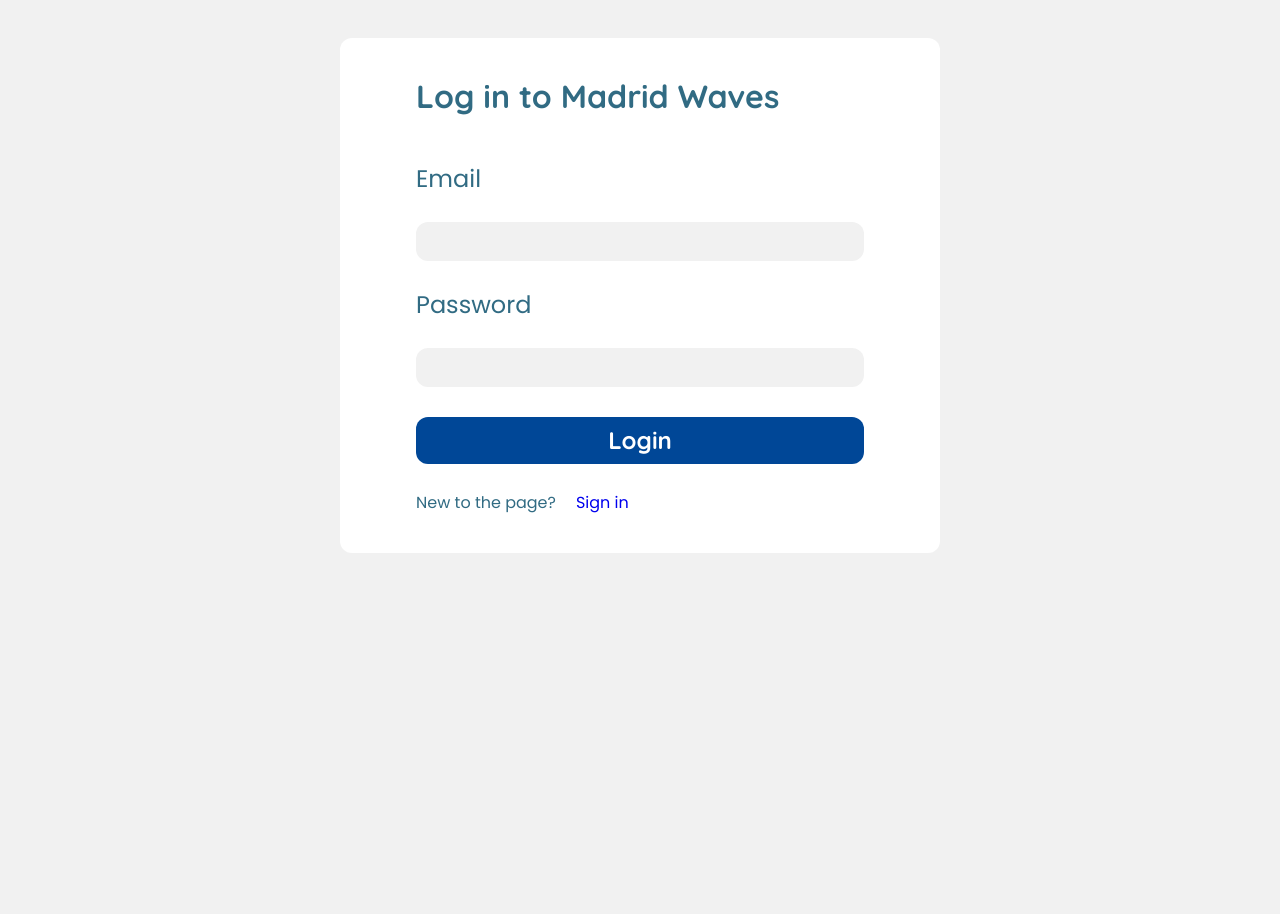
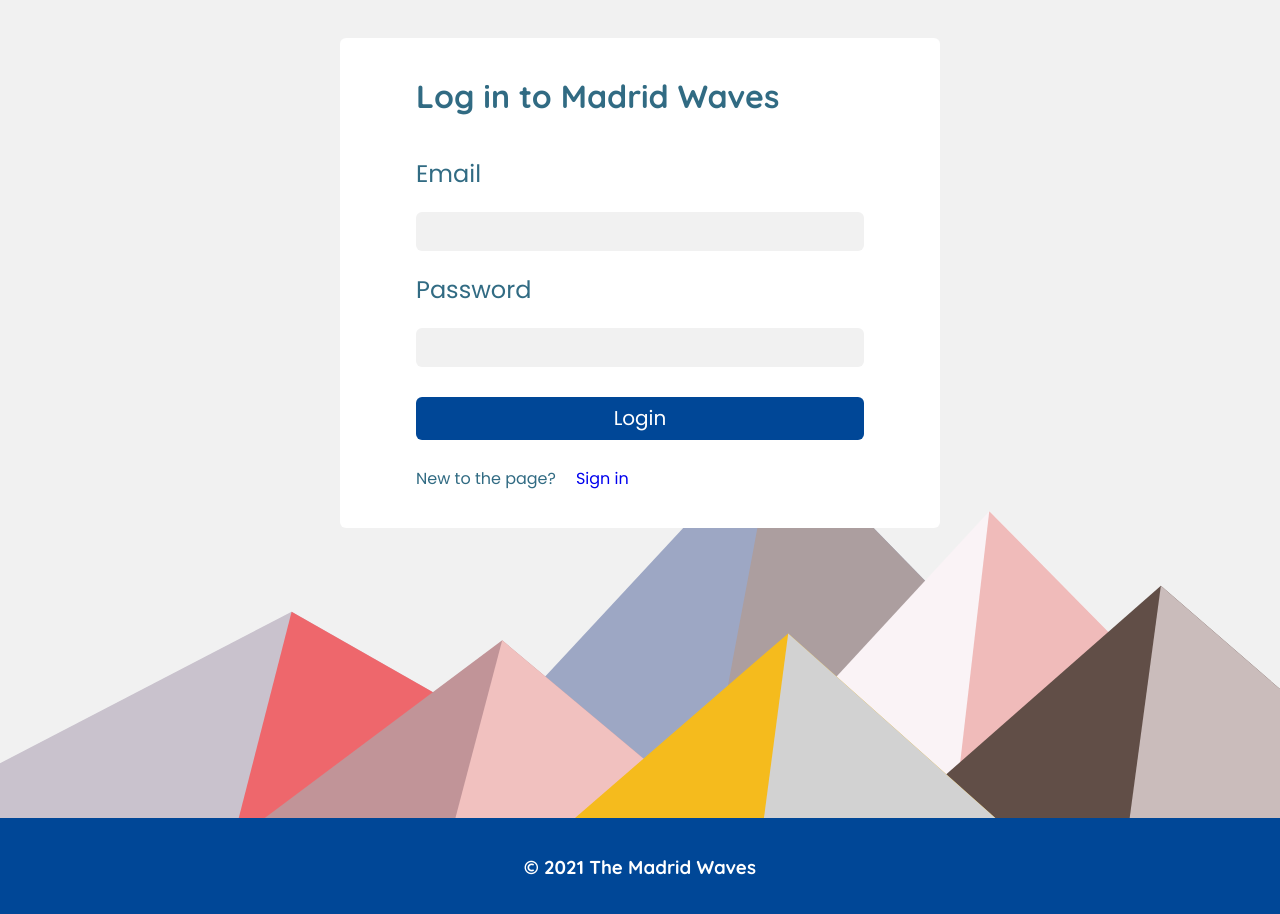
Before and after one commit to BrightonJoel/Madrid-Waves, a React (Create React App) app in the folder frontend/: page /login in a window 1280 px wide. Shown: the part 160-1074 px from the top of the page. Before the commit the page ends 800 px from the top, so only its background shows below. Built offline with nearby package versions, Linux system fonts and the light colour scheme.

Commit message:
Added svg Background

```diff
--- a/frontend/src/App.js
+++ b/frontend/src/App.js
@@ -4,28 +4,31 @@ import { BrowserRouter as Router, Route, Switch } from "react-router-dom"
 import HomePage from "./pages/HomePage"
 import SignUp from "./pages/AuthPages/SignUp"
 import Login from "./pages/AuthPages/Login"
-import Header from "./components/Header/Header"
 import Theme from "./styles/theme"
+import Footer from "./components/Footer/Footer"
 
 import { AuthProvider } from "./context/AuthContext"
+import Header from "./components/Header/Header"
 
 function App() {
   return (
     <Router>
       <AuthProvider>
         <Theme>
-          <Header />
           <Switch>
             <Route path='/signup'>
+              <Header />
               <SignUp />
             </Route>
             <Route path='/login'>
+              <Header />
               <Login />
             </Route>
             <Route exact path='/'>
               <HomePage />
             </Route>
           </Switch>
+          <Footer />
         </Theme>
       </AuthProvider>
     </Router>
--- /dev/null
+++ b/frontend/src/components/Footer/Footer.js
@@ -0,0 +1,12 @@
+import React from "react"
+
+// Styles
+import { FooterStyled } from "./FooterStyles"
+
+export default function Footer() {
+  return (
+    <FooterStyled>
+      <h3>© 2021 The Madrid Waves </h3>
+    </FooterStyled>
+  )
+}
--- /dev/null
+++ b/frontend/src/components/Footer/FooterStyles.js
@@ -0,0 +1,10 @@
+import styled from "styled-components"
+
+export const FooterStyled = styled.footer`
+  height: 100px;
+  display: flex;
+  justify-content: center;
+  align-items: center;
+  background-color: ${({ theme }) => theme.colors.primaryBlue};
+  color: ${({ theme }) => theme.colors.neutral};
+`
--- a/frontend/src/pages/AuthPages/AuthPageStyles.js
+++ b/frontend/src/pages/AuthPages/AuthPageStyles.js
@@ -1,4 +1,17 @@
 import styled from "styled-components"
+
+export const Background = styled.div`
+  background-image: url(/img/flat-mountains.svg);
+  background-attachment: fixed;
+  background-repeat: no-repeat;
+  background-position: bottom;
+  background-size: cover;
+  padding: 0px;
+  height: 780px;
+  @media (max-width: 768px) {
+    background: none;
+  }
+`
 
 export const Container = styled.main`
   margin: 48px auto;
@@ -6,7 +19,7 @@ export const Container = styled.main`
   max-width: 90%;
   background-color: ${({ theme }) => theme.colors.neutral};
   padding: 40px 20px;
-  border-radius: 12px;
+  border-radius: 6px;
 
   h2 {
     text-align: left;
@@ -37,7 +50,7 @@ export const Wrapper = styled.div`
 export const Label = styled.label`
   display: block;
   font-size: 24px;
-  padding: 30px 0;
+  padding: 25px 0;
 
   @media (max-width: 768px) {
     font-size: 18px;
@@ -50,7 +63,7 @@ export const Input = styled.input`
   padding: 10px 20px;
   background-color: #f1f1f1;
   border: none;
-  border-radius: 12px;
+  border-radius: 6px;
 
   &:focus {
     outline: 2px dotted ${({ theme }) => theme.colors.primaryBlue};
--- a/frontend/src/pages/AuthPages/Login.js
+++ b/frontend/src/pages/AuthPages/Login.js
@@ -6,6 +6,7 @@ import { useAuth } from "../../context/AuthContext"
 
 // styles
 import {
+  Background,
   Container,
   Wrapper,
   Label,
@@ -44,10 +45,14 @@ export default function Login() {
     saveUser(data)
 
     if (error === "Logout and try again") {
+      emailRef.current.value = ""
+      passwordRef.current.value = ""
       setNavigateLink("/logout")
       setErrorMsg(error)
       setLoading(loading)
     } else if (error) {
+      emailRef.current.value = ""
+      passwordRef.current.value = ""
       setLoading(loading)
       setErrorMsg(error)
     } else {
@@ -57,6 +62,7 @@ export default function Login() {
   }
 
   return (
+    <Background>
       <Container>
         <Wrapper>
           <h2>Log in to Madrid Waves</h2>
@@ -110,5 +116,6 @@ export default function Login() {
           <Link to='/signup'>Sign in</Link>
         </Wrapper>
       </Container>
+    </Background>
   )
 }
--- a/frontend/src/pages/AuthPages/SignUp.js
+++ b/frontend/src/pages/AuthPages/SignUp.js
@@ -5,6 +5,7 @@ import { useAuth } from "../../context/AuthContext"
 
 // styles
 import {
+  Background,
   Container,
   Wrapper,
   Label,
@@ -52,6 +53,7 @@ export default function SignUp() {
   }
 
   return (
+    <Background>
       <Container>
         <Wrapper>
           {loading && <p>loading.....</p>}
@@ -94,5 +96,6 @@ export default function SignUp() {
           <Link to='/login'>Login</Link>
         </Wrapper>
       </Container>
+    </Background>
   )
 }
--- a/frontend/src/styles/GlobalComponents/Button.js
+++ b/frontend/src/styles/GlobalComponents/Button.js
@@ -3,13 +3,14 @@ import styled from "styled-components"
 export const Button = styled.button`
   padding: 10px 20px;
   background-color: ${({ bg }) => bg};
-  border-radius: 12px;
+  border-radius: 6px;
   color: ${({ clr }) => clr};
   margin: ${({ mt }) => mt} 0px;
   width: ${({ w }) => w};
-  font-size: 24px;
+  font-size: 20px;
   border: none;
   cursor: pointer;
+  transition: 100ms;
 
   &:hover {
     transform: scale(0.98);
--- a/frontend/src/styles/globals.js
+++ b/frontend/src/styles/globals.js
@@ -21,7 +21,7 @@ const GlobalStyles = createGlobalStyle`
         cursor: default;
     }
 
-    h1, h2, h3, h4, h5, h6, button {
+    h1, h2, h3, h4, h5, h6 {
         margin: 0;
         font-family: ${({ theme }) => theme.fonts.primary};
         font-weight: 700;
@@ -29,6 +29,10 @@ const GlobalStyles = createGlobalStyle`
 
     a {
         text-decoration: none;
+
+        &:hover {
+            text-decoration: underline;
+        }
     }
 
     li {
```
Also changed, not shown: frontend/public/img/flat-mountains.svg (added). Lines whose indentation alone changed are shown as unchanged.
